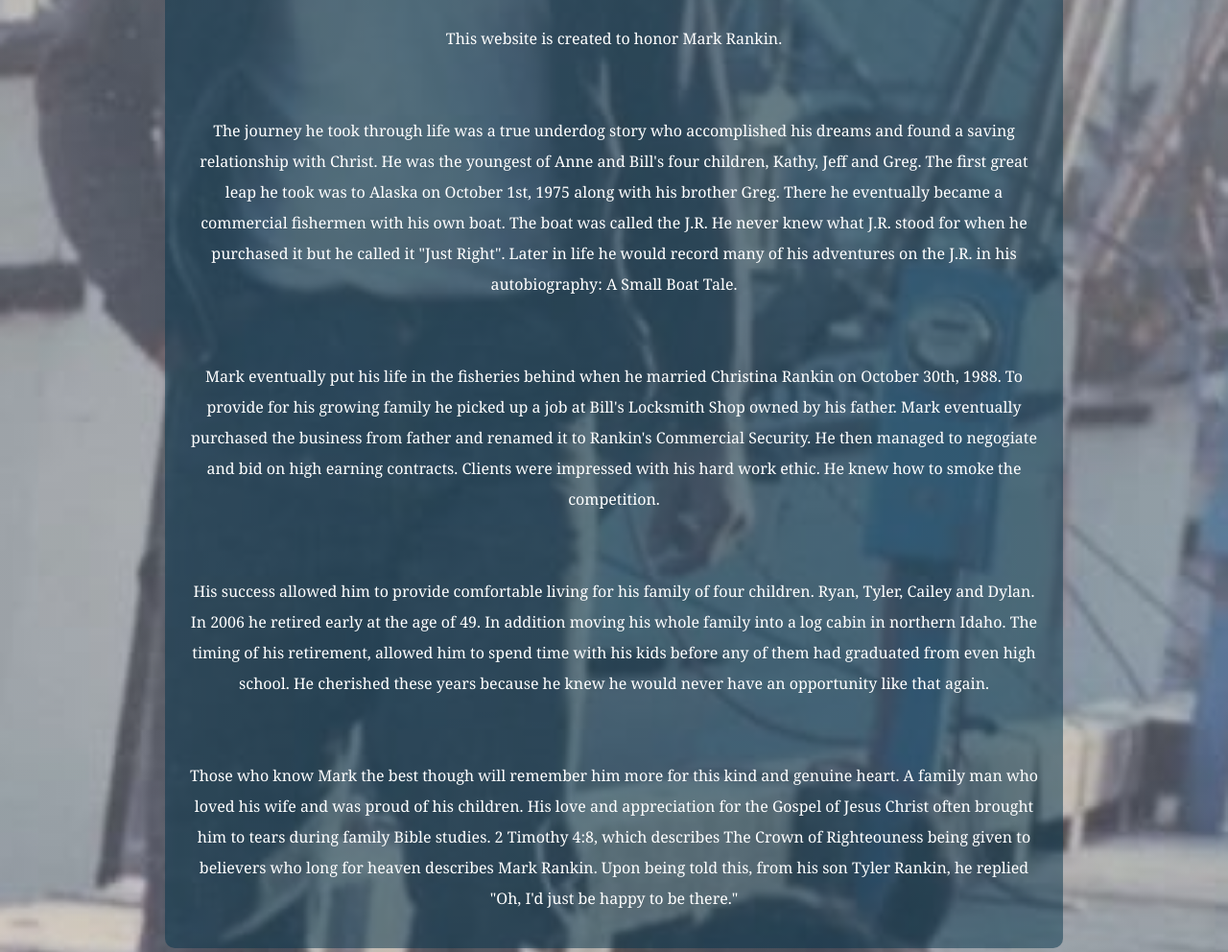
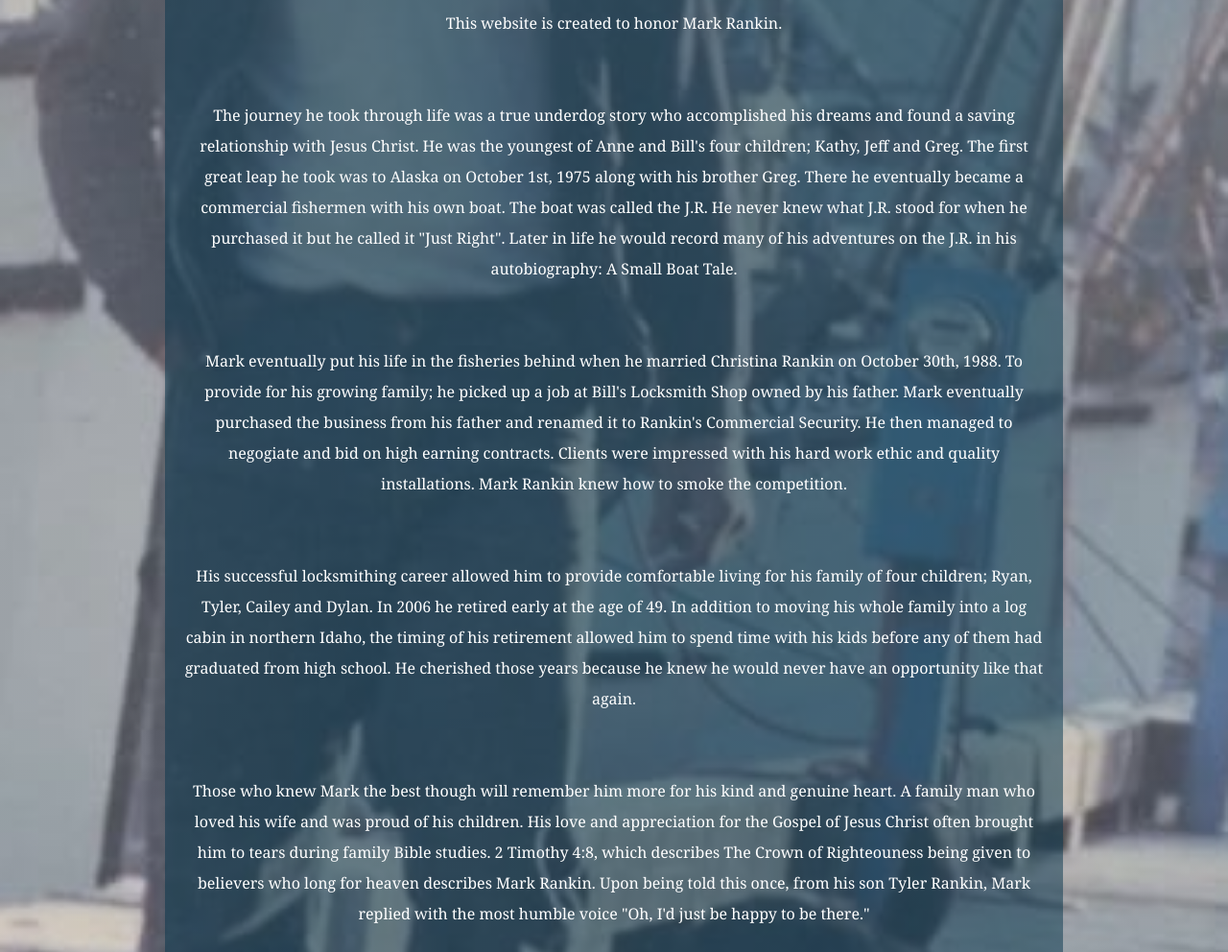
Before and after one commit to tjrankin572/Mark-Rankin-Memorial, a Gatsby site: page / in a window 1280 px wide. Shown: the part 1640-2632 px from the top of the page at 96% size. Built offline with nearby package versions, Linux system fonts and the light colour scheme; Gatsby itself is replaced by a stand-in of ours.

Commit message:
Updating the grammar on out-story page

```diff
--- a/src/components/our-story.js
+++ b/src/components/our-story.js
@@ -23,30 +23,30 @@ const Story = ({storyIcon}) => (
             <br></br>
             <p>This website is created to honor Mark Rankin.</p>
             <br></br>
-            <p>The journey he took through life was a true underdog story who accomplished his dreams and found a saving relationship with Christ.
-            He was the youngest of Anne and Bill's four children, Kathy, Jeff and Greg.
+            <p>The journey he took through life was a true underdog story who accomplished his dreams and found a saving relationship with Jesus Christ.
+            He was the youngest of Anne and Bill's four children; Kathy, Jeff and Greg.
             The first great leap he took was to Alaska on October 1st, 1975 along with his brother Greg. There he eventually became a commercial fishermen with his own boat.
             The boat was called the J.R. He never knew what J.R. stood for when he purchased it but he called it "Just Right".
             Later in life he would record many of his adventures on the J.R. in his autobiography: A Small Boat Tale.</p>
 
             <br></br>
             <p>Mark eventually put his life in the fisheries behind when he married Christina Rankin on October 30th, 1988.
-            To provide for his growing family he picked up a job at Bill's Locksmith Shop owned by his father.
-            Mark eventually purchased the business from father and renamed it to Rankin's Commercial Security.
-            He then managed to negogiate and bid on high earning contracts. Clients were impressed with his hard work ethic.
-            He knew how to smoke the competition. </p>
+            To provide for his growing family; he picked up a job at Bill's Locksmith Shop owned by his father.
+            Mark eventually purchased the business from his father and renamed it to Rankin's Commercial Security.
+            He then managed to negogiate and bid on high earning contracts. Clients were impressed with his hard work ethic and quality installations.
+            Mark Rankin knew how to smoke the competition. </p>
             <br></br>
-            <p>His success allowed him to provide comfortable living for his family of four children. Ryan, Tyler, Cailey and Dylan.
-            In 2006 he retired early at the age of 49. In addition moving his whole family into a log cabin in northern Idaho.
-            The timing of his retirement, allowed him to spend time with his kids before any of them had graduated from even high school.
-            He cherished these years because he knew he would never have an opportunity like that again.</p>
+            <p>His successful locksmithing career allowed him to provide comfortable living for his family of four children; Ryan, Tyler, Cailey and Dylan.
+            In 2006 he retired early at the age of 49. In addition to moving his whole family into a log cabin in northern Idaho,
+            the timing of his retirement allowed him to spend time with his kids before any of them had graduated from high school.
+            He cherished those years because he knew he would never have an opportunity like that again.</p>
             <br></br>
 
-            <p>Those who know Mark the best though will remember him more for this kind and genuine heart.
+            <p>Those who knew Mark the best though will remember him more for his kind and genuine heart.
             A family man who loved his wife and was proud of his children.
             His love and appreciation for the Gospel of Jesus Christ often brought him to tears during family Bible studies.
             2 Timothy 4:8, which describes The Crown of Righteouness being given to believers who long for heaven describes Mark Rankin.
-            Upon being told this, from his son Tyler Rankin, he replied "Oh, I'd just be happy to be there."</p>
+            Upon being told this once, from his son Tyler Rankin, Mark replied with the most humble voice "Oh, I'd just be happy to be there."</p>
         </div>
 
     </section>
```
